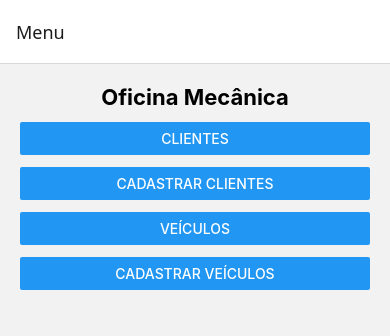
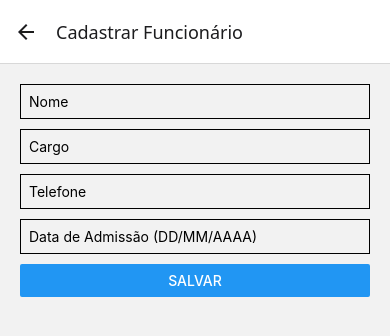
Before and after one commit to Felipe-SMZ/chave-de-roda-oficina-mecanica, a React Native app: screen /FuncionarioForm in a window 390 px wide. Shown: the top 336 px of the page. Built offline with nearby package versions, Linux system fonts and the light colour scheme; no server answers.

Commit message:
feat: criando as screens de funcionários

```diff
--- a/src/navigation/AppNavigator.js
+++ b/src/navigation/AppNavigator.js
@@ -7,6 +7,9 @@ import ClienteEditScreen from "../screens/clientes/ClienteEditScreen";
 import VeiculoFormScreen from "../screens/veiculos/VeiculoFormScreen";
 import VeiculoListScreen from "../screens/veiculos/VeiculoListScreen";
 import VeiculoEditScreen from "../screens/veiculos/VeiculoEditScreen";
+import FuncionarioFormScreen from "../screens/funcionarios/FuncionarioFormScreen";
+import FuncionarioListScreen from "../screens/funcionarios/FuncionarioListScreen";
+import FuncionarioEditScreen from "../screens/funcionarios/FuncionarioEditScreen";
 
 const Stack = createNativeStackNavigator();
 
@@ -23,6 +26,10 @@ export default function AppNavigator() {
                 <Stack.Screen name="VeiculoForm" component={VeiculoFormScreen} options={{ title: "Cadastrar Veículo" }} />
                 <Stack.Screen name="VeiculoList" component={VeiculoListScreen} options={{ title: "Veículos" }} />
                 <Stack.Screen name="VeiculoEdit" component={VeiculoEditScreen} options={{ title: "Editar Veículo" }} />
+
+                <Stack.Screen name="FuncionarioForm" component={FuncionarioFormScreen} options={{ title: "Cadastrar Funcionário" }} />
+                <Stack.Screen name="FuncionarioList" component={FuncionarioListScreen} options={{ title: "Funcionários" }} />
+                <Stack.Screen name="FuncionarioEdit" component={FuncionarioEditScreen} options={{ title: "Editar Funcionário" }} />
             </Stack.Navigator>
         </NavigationContainer>
     );
--- a/src/screens/MenuScreen.js
+++ b/src/screens/MenuScreen.js
@@ -16,6 +16,12 @@ export default function MenuScreen({ navigation }) {
             <Button title="Cadastrar Veículos" onPress={() =>
                 navigation.navigate("VeiculoForm")
             } />
+            <Button title="Funcionários" onPress={() =>
+                navigation.navigate("FuncionarioList")
+            } />
+            <Button title="Cadastrar Funcionários" onPress={() =>
+                navigation.navigate("FuncionarioForm")
+            } />
             {/* repita para Veículos, Funcionários, Serviços, Ordens de Serviço */}
         </View>
     );
--- /dev/null
+++ b/src/screens/funcionarios/FuncionarioEditScreen.js
@@ -0,0 +1,44 @@
+import { useState } from "react";
+import { View, TextInput, Button, Alert } from "react-native";
+import { atualizarFuncionario } from "../../services/funcionarioService";
+import { capitalizarNome, formatarTelefone } from "../../utils/formatters";
+
+export default function FuncionarioEditScreen({ route, navigation }) {
+    const { funcionario } = route.params; // dado recebido da tela de listagem
+    const [nome, setNome] = useState(funcionario.nome);
+    const [cargo, setCargo] = useState(funcionario.cargo);
+    const [telefone, setTelefone] = useState(funcionario.telefone);
+    const [dataAdmissao, setDataAdmissao] = useState(funcionario.dataAdmissao);
+
+
+    async function salvarEdicao() {
+        try {
+            await atualizarFuncionario(funcionario.id, {
+                nome: capitalizarNome(nome),
+                cargo: capitalizarNome(cargo),
+                telefone: formatarTelefone(telefone),
+                dataAdmissao,
+            });
+            Alert.alert("Sucesso", "Funcionário atualizado!");
+            navigation.goBack();
+        } catch (erro) {
+            Alert.alert("Erro", erro.message);
+        }
+    }
+
+    return (
+        <View style={{ padding: 20, gap: 10 }}>
+            <TextInput value={nome} onChangeText={setNome} style={{ borderWidth: 1, padding: 8 }} />
+            <TextInput
+                placeholder="Telefone"
+                value={telefone}
+                onChangeText={(texto) => setTelefone(formatarTelefone(texto))}
+                keyboardType="numeric"
+                style={{ borderWidth: 1, padding: 8 }}
+            />
+            <TextInput value={cargo} onChangeText={setCargo} style={{ borderWidth: 1, padding: 8 }} />
+            <TextInput value={dataAdmissao} onChangeText={setDataAdmissao} style={{ borderWidth: 1, padding: 8 }} />
+            <Button title="Salvar alterações" onPress={salvarEdicao} />
+        </View>
+    );
+}
--- /dev/null
+++ b/src/screens/funcionarios/FuncionarioFormScreen.js
@@ -0,0 +1,51 @@
+import { useState } from "react";
+import { View, TextInput, Button, Alert } from "react-native";
+import { criarFuncionario } from "../../services/funcionarioService";
+import { capitalizarNome, formatarTelefone } from "../../utils/formatters";
+
+export default function FuncionarioFormScreen({ navigation }) {
+    const [nome, setNome] = useState("");
+    const [cargo, setCargo] = useState("");
+    const [telefone, setTelefone] = useState("");
+    const [dataAdmissao, setDataAdmissao] = useState("");
+
+    async function salvarFuncionario() {
+        if (!nome || !cargo || !telefone || !dataAdmissao) {
+            Alert.alert("Erro", "Preencha todos os campos.");
+            return;
+        }
+
+        try {
+            await criarFuncionario({
+                nome: capitalizarNome(nome),
+                cargo: capitalizarNome(cargo),
+                telefone: formatarTelefone(telefone),
+                dataAdmissao,
+            });
+            Alert.alert("Sucesso", "Funcionário cadastrado!");
+            navigation.goBack();
+        } catch (erro) {
+            Alert.alert("Erro", erro.message);
+        }
+    }
+
+    return (
+        <View style={{ padding: 20, gap: 10 }}>
+            <TextInput placeholder="Nome" value={nome} onChangeText={setNome} style={{ borderWidth: 1, padding: 8 }} />
+            <TextInput placeholder="Cargo" value={cargo} onChangeText={setCargo} style={{ borderWidth: 1, padding: 8 }} />
+            <TextInput
+                placeholder="Telefone"
+                value={telefone}
+                onChangeText={(texto) => setTelefone(formatarTelefone(texto))}
+                keyboardType="numeric"
+                style={{ borderWidth: 1, padding: 8 }}
+            />
+            <TextInput placeholder="Data de Admissão (DD/MM/AAAA)"
+                value={dataAdmissao}
+                onChangeText={setDataAdmissao}
+                style={{ borderWidth: 1, padding: 8 }}
+                keyboardType="numeric" />
+            <Button title="Salvar" onPress={salvarFuncionario} />
+        </View>
+    );
+}
--- /dev/null
+++ b/src/screens/funcionarios/FuncionarioListScreen.js
@@ -0,0 +1,91 @@
+import { useCallback, useState } from "react";
+import { View, FlatList, Text, Button, StyleSheet } from "react-native";
+import { useFocusEffect } from "@react-navigation/native";
+import { carregarFuncionarios, excluirFuncionario } from "../../services/funcionarioService";
+
+export default function FuncionarioListScreen({ navigation }) {
+    const [funcionarios, setFuncionarios] = useState([]);
+
+    async function atualizarLista() {
+        const lista = await carregarFuncionarios();
+        setFuncionarios(lista);
+    }
+
+    useFocusEffect(
+        useCallback(() => {
+            atualizarLista();
+        }, [])
+    );
+
+    async function handleExcluir(id) {
+        await excluirFuncionario(id);
+        atualizarLista();
+    }
+
+    return (
+        <View style={styles.container}>
+            <FlatList
+                data={funcionarios}
+                keyExtractor={(item) => item.id}
+                contentContainerStyle={{ gap: 12 }}
+                ListEmptyComponent={<Text style={styles.vazio}>Nenhum funcionário cadastrado.</Text>}
+                renderItem={({ item }) => (
+                    <View style={styles.card}>
+                        <Text style={styles.nome}>{item.nome}</Text>
+                        <Text style={styles.detalhe}>Cargo: {item.cargo}</Text>
+                        <Text style={styles.detalhe}>Telefone: {item.telefone}</Text>
+                        <Text style={styles.detalhe}>Admissão: {item.dataAdmissao}</Text>
+                        <View style={styles.acoes}>
+                            <View style={styles.botaoWrapper}>
+                                <Button title="Editar" onPress={() => navigation.navigate("FuncionarioEdit", { funcionario: item })} />
+                            </View>
+                            <View style={styles.botaoWrapper}>
+                                <Button title="Excluir" color="#d11a2a" onPress={() => handleExcluir(item.id)} />
+                            </View>
+                        </View>
+                    </View>
+                )}
+            />
+        </View>
+    );
+}
+
+const styles = StyleSheet.create({
+    container: {
+        flex: 1,
+        padding: 16,
+        backgroundColor: "#f2f2f2",
+    },
+    card: {
+        backgroundColor: "#fff",
+        borderRadius: 8,
+        padding: 14,
+        shadowColor: "#000",
+        shadowOpacity: 0.08,
+        shadowRadius: 4,
+        shadowOffset: { width: 0, height: 2 },
+        elevation: 2,
+    },
+    nome: {
+        fontSize: 16,
+        fontWeight: "600",
+        marginBottom: 4,
+    },
+    detalhe: {
+        fontSize: 13,
+        color: "#666",
+        marginBottom: 10,
+    },
+    acoes: {
+        flexDirection: "row",
+        gap: 8,
+    },
+    botaoWrapper: {
+        flex: 1,
+    },
+    vazio: {
+        textAlign: "center",
+        color: "#999",
+        marginTop: 40,
+    },
+});
```
